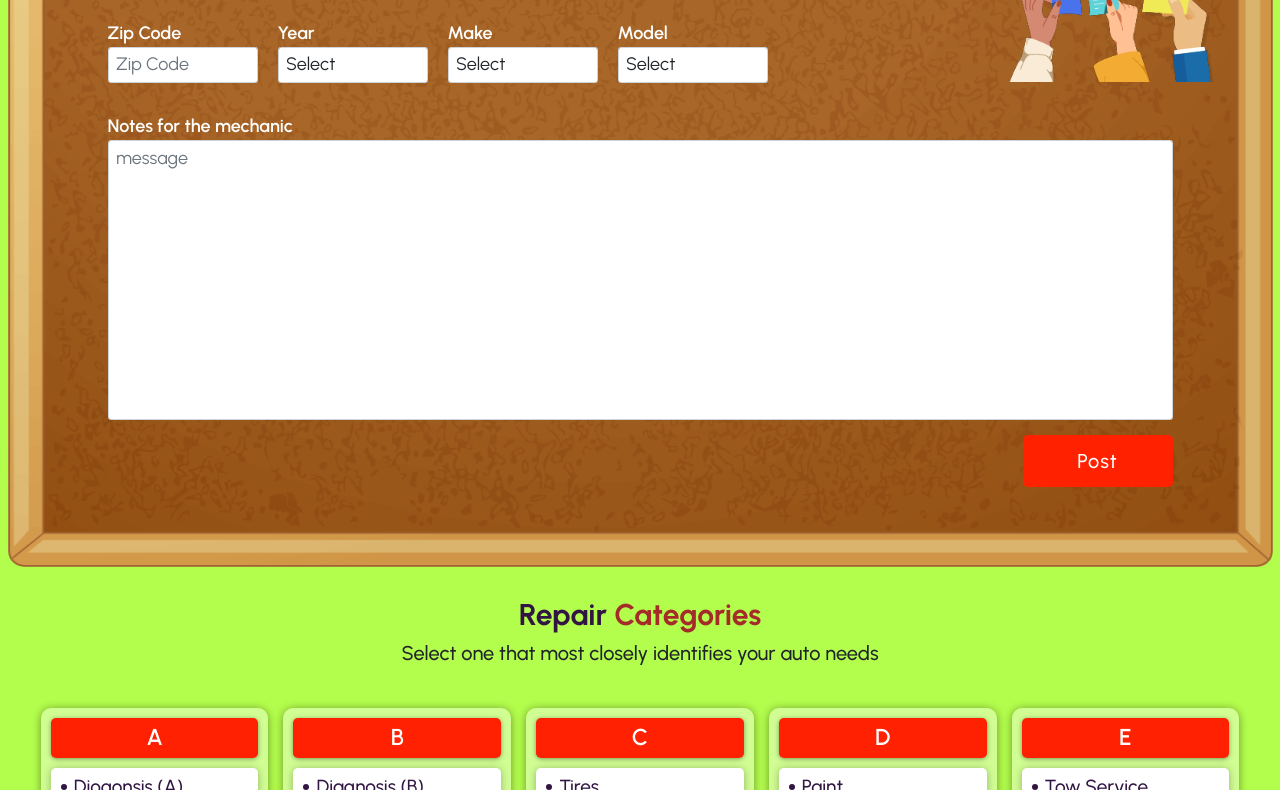
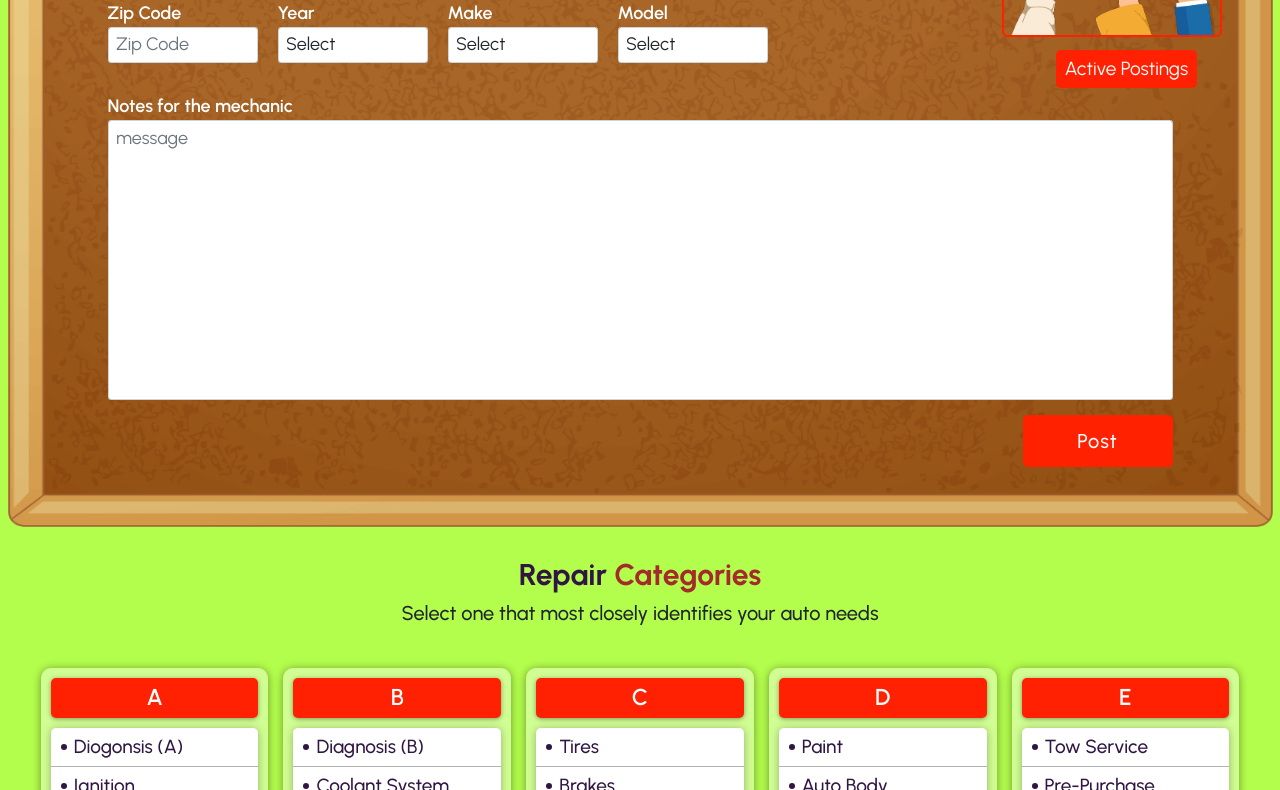
Before and after one commit to frakibuddin/competing-mechanics, a plain HTML site: page bulletin-board.html in a window 1280 px wide. Shown: the part 249-1039 px from the top of the page. Drawn offline with Linux system fonts and the light colour scheme.

Commit message:
update active posting button

```diff
--- a/bulletin-board.html
+++ b/bulletin-board.html
@@ -46,10 +46,8 @@
                 <div class="hands js-scroll scrolled fade-in"><img src="media/img/hand.png" alt=""></div>
                 <div class="bulletin-head">
                     <h2 class="board-heading section-heading scrolled fade-in-bottom">The Bulletin Board</h2>
-                    <a href="" class="btn postings-btn js-scroll scrolled fade-in">Active Postings</a>
+                    <a href="" class="btn postings-btn scrolled fade-in-bottom">Active Postings</a>
                 </div>
-
-
 
                 <form action="thankyou.html">
                     <div class="bulletin-board-frm scrolled fade-in-bottom">
--- a/css/responsive.css
+++ b/css/responsive.css
@@ -17,8 +17,7 @@
     transform: translateX(-50%);
     width: 95%;
   }
-}
-@media (max-width: 850px) {
+
   .bulletin-board {
     padding: 7rem 5rem;
   }
@@ -47,6 +46,7 @@
     position: inherit;
   }
 }
+
 @media (max-width: 768px) {
   .dn-768 {
     display: none;
--- a/css/style.css
+++ b/css/style.css
@@ -61,7 +61,8 @@ body {
   border-radius: 0.5rem;
   position: absolute;
   right: 6%;
-  top: 50px;
+  top: 180px;
+  z-index: 9;
 }
 
 .btn-trasnperent:focus {
@@ -565,19 +566,20 @@ footer p {
   background: url(../media/img/bulletin-board.jpeg);
   background-position: center;
   background-size: 100% 100%;
-  padding: 7rem 10rem;
+  padding: 5rem 10rem;
   color: #fff;
   position: relative;
 }
 .hands {
   position: absolute;
-  right: 55px;
-  top: 100px;
-  width: 17%;
+  right: 4%;
+  top: 50px;
+  width: 22rem;
 }
 .hands img {
   width: 100%;
   border-radius: 0.5rem;
+  border: 0.2rem solid var(--red);
 }
 .board-heading {
   font-size: 3.7rem;
```
